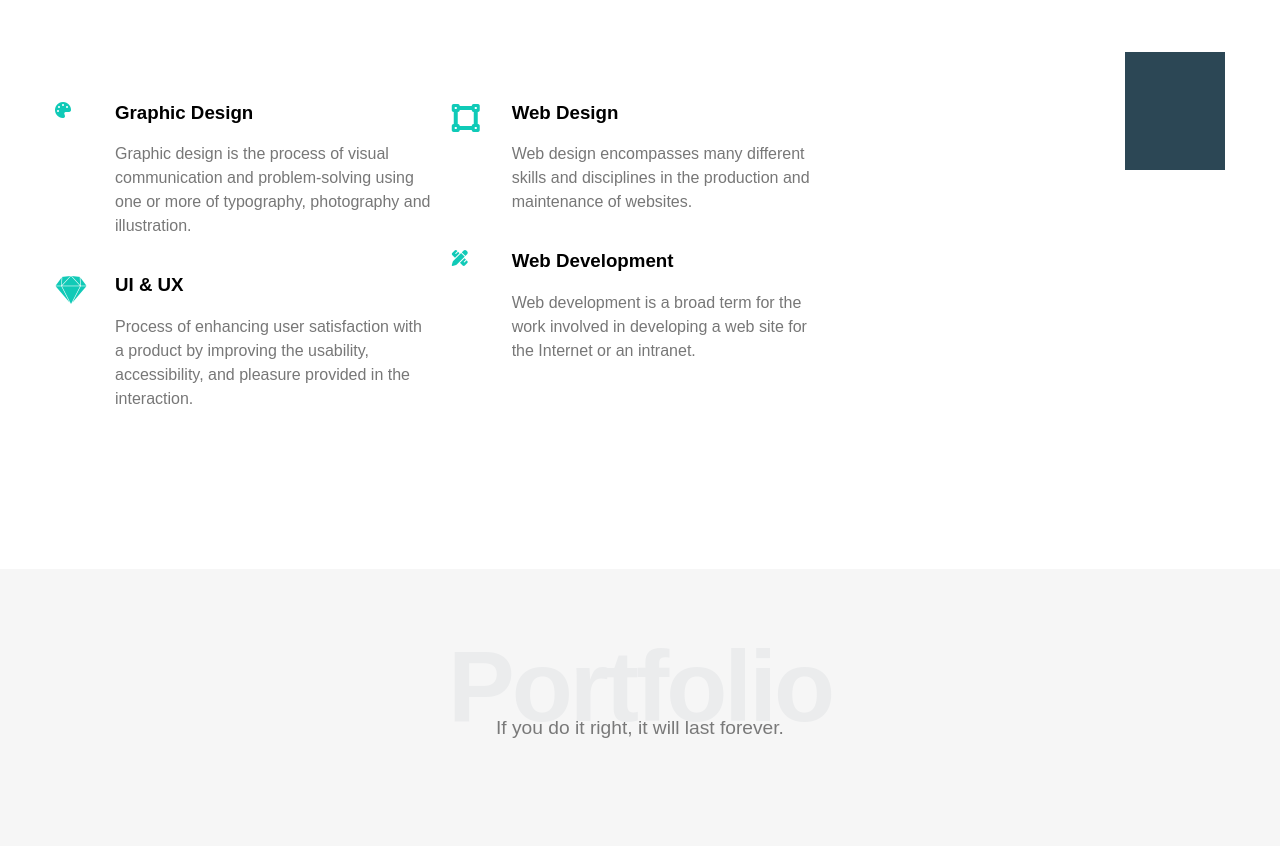
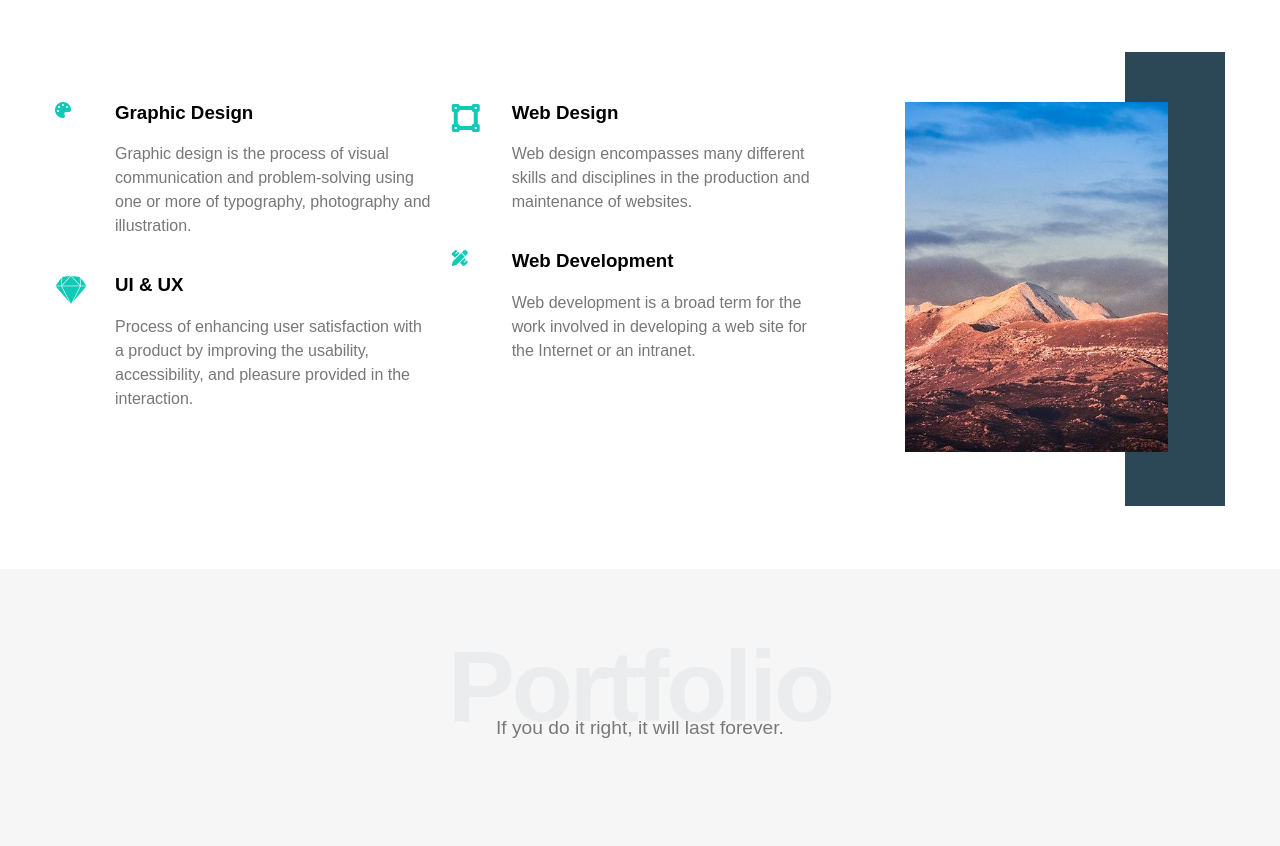
Before and after one commit to HossamKhodyer/HTML_CSS-Template_one, a plain HTML site: page index.html in a window 1280 px wide. Shown: the part 1376-2222 px from the top of the page. Drawn offline with Linux system fonts and the light colour scheme; a web font is replaced by a local one.

Commit message:
Update index.html

```diff
--- a/index.html
+++ b/index.html
@@ -153,7 +153,7 @@
 
                 <div class="col">
                     <div class="image">
-                        <img src="../Template1/images/mountains.jpg" alt="">
+                        <img src="images/mountains.jpg" alt="">
                     </div>
 
                 </div>
```
